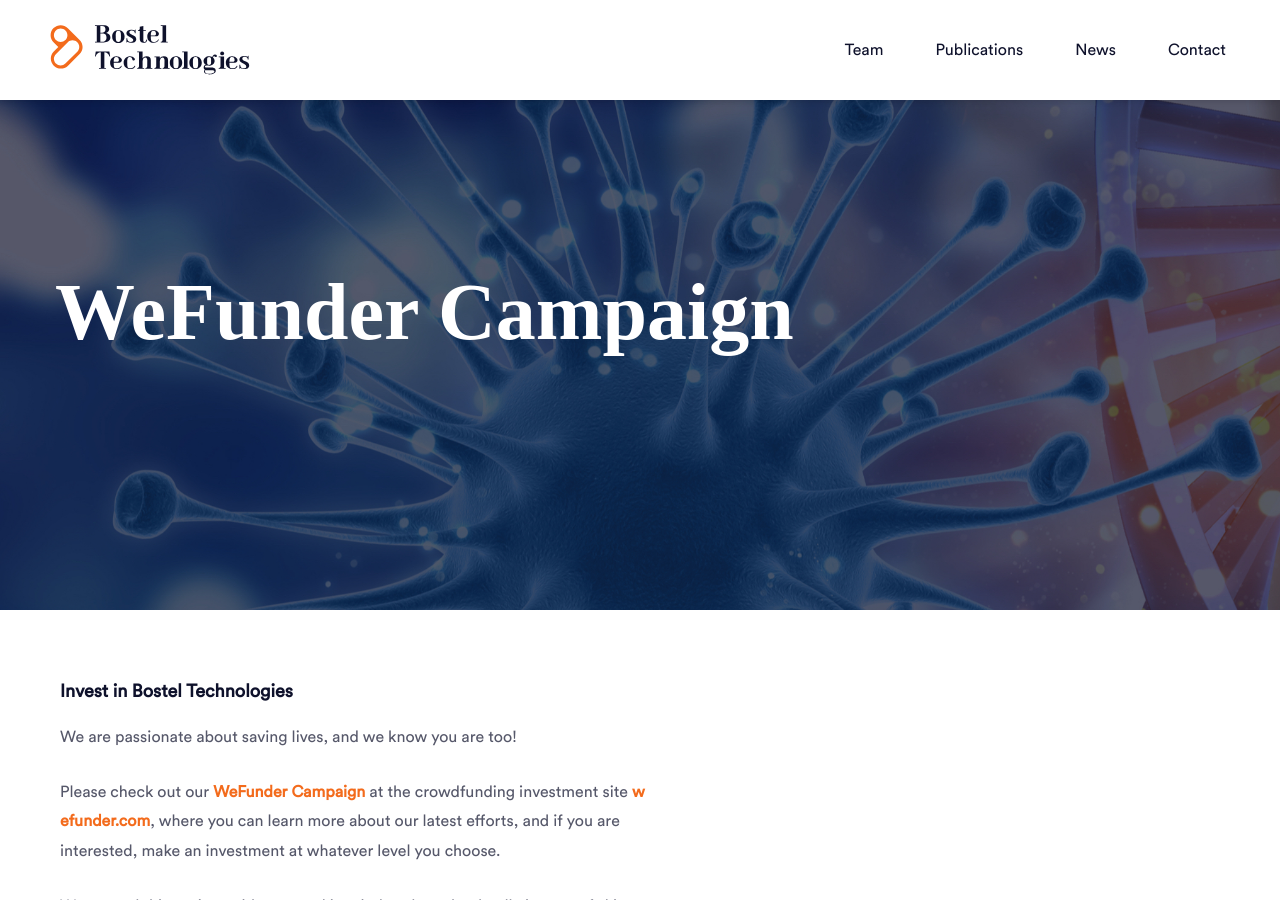
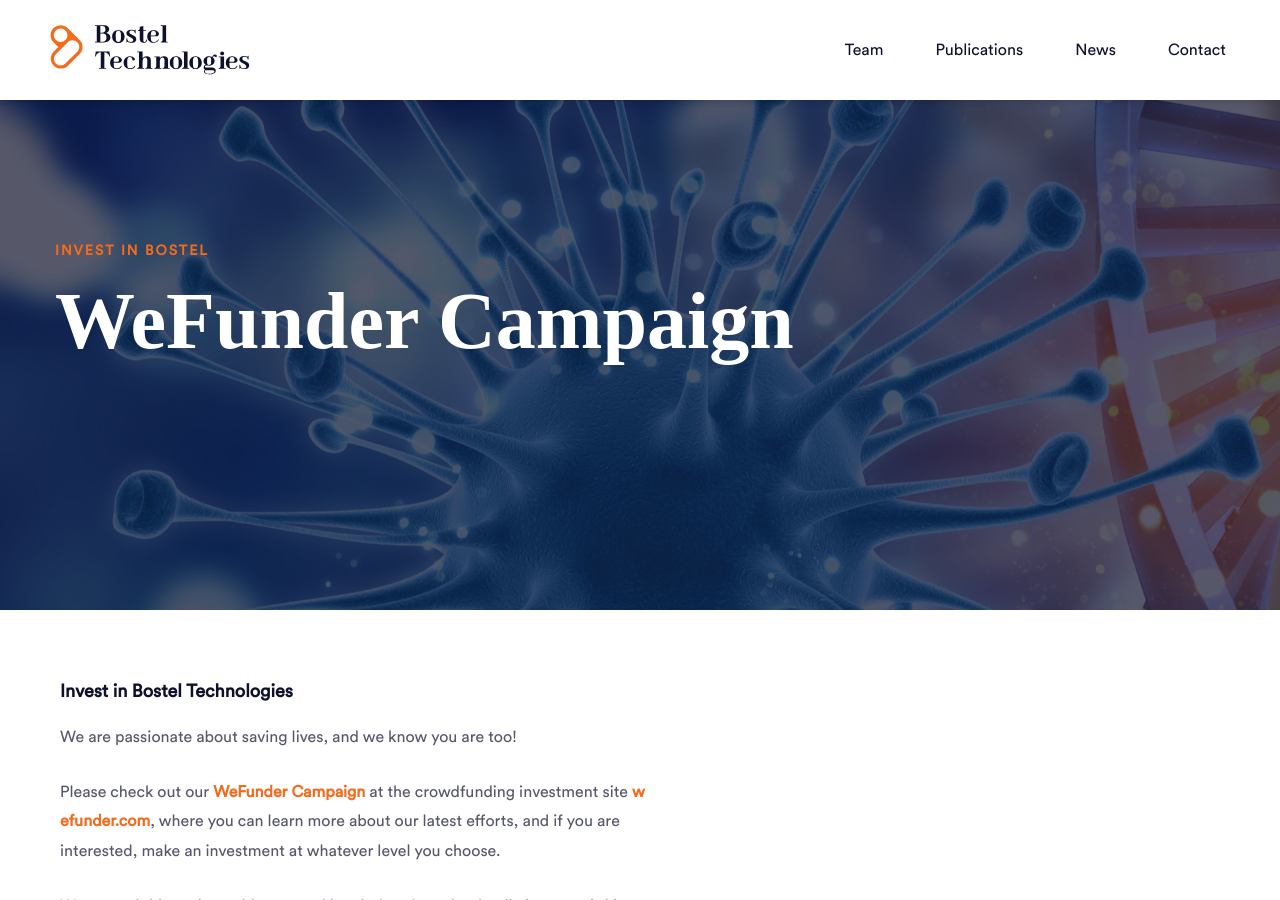
Before and after one commit to brucenwalker/bostelweb, a Jekyll site: the page built from invest.md, in a window 1280 px wide and 900 px high. Built offline with Jekyll 4.4.1, drawn with Linux system fonts in a browser that asks for light colours; some web fonts are replaced.

Commit message:
Add files via upload

```diff
--- a/_config.yml
+++ b/_config.yml
@@ -105,6 +105,7 @@ t:
   introduction: 'Introduction'
   intro_content: 'Care Campus'' Introduction provides an overview of the vocation of caregiving, how to best support activities for daily living, how to idendy and deal with age-related conditions and when to call a healthcare professional.  We cover connective technology and how it can play a role.  We empasize the need to care for yourself, when caring for others.  The person-center approach enables you to understand the needs and concerns of the person under care and how to prioritize them in your care plan.'
   invest: 'Invest'
+  invest_in_bostel: 'Invest in Bostel'
   jobs_content: '<p>The population aged 60 and above is the fastest growing demographic in the world.  With one billion projected for this age group by 2020, and two billion by 2025, the world needs to find a better way to care for them.</p><p>Caregiving is recognized as one of the fastest growing vocations in the world.  This rapidly expanding domain creates jobs with meaning that help older adults to thrive while having the potential to lower the overall costs of healthcare.</p><p>We took on the challenge of professionalizing the vocation of caregiving after seeing first hand the profound difference in well-being for people under skilled care.  Working with experts from around the world our goal is democratize the insights from universities, care providers, and other healthcare authorities by creating a ciricculum that is readily accessible through our online platform.</p>'
   jobs_with_meaning: 'Jobs with <span class="highlight">meaning</span> for the 21st century'
   kickstart_your_future: 'Kickstart Your Future'
```
